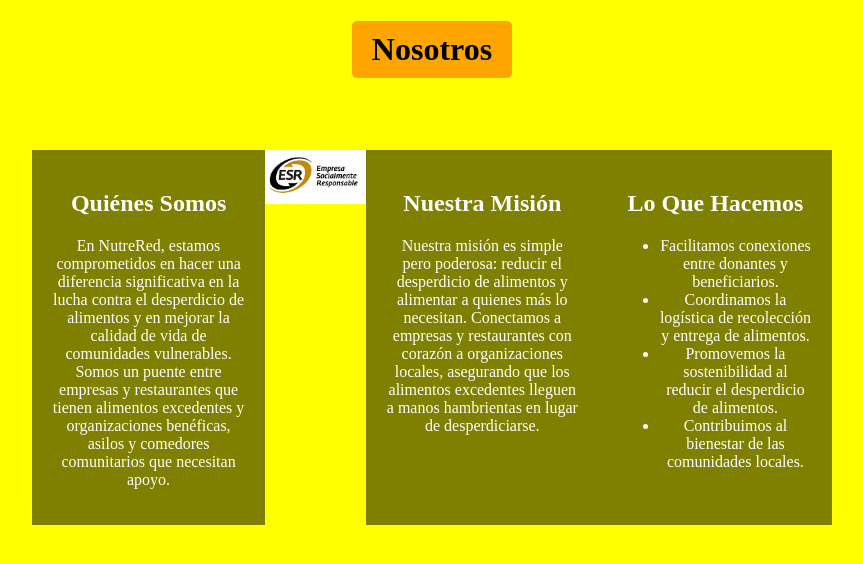
After one commit to SourSushi360/HackMTY2023, a Flask app: template templates/nosotros.html in a window 1280 px wide. The commit adds this page. Shown: the top 564 px of the page, without its empty margins (208-1071 px from the left). Run offline with Flask 3, Linux system fonts and the light colour scheme; the template is opened without the code that fills it, so the values that code supplies are empty.

Commit message:
resolved merge problem

```diff
--- /dev/null
+++ b/CSS/nosotros.css
@@ -0,0 +1,52 @@
+body {
+    text-align: center; /* Alinea el contenido al centro */
+    background-color: yellow; /* Color de fondo amarillo */
+    margin: 0; /* Elimina el margen predeterminado del cuerpo */
+    padding: 0; /* Elimina el espaciado predeterminado del cuerpo */
+}
+
+/* Estilos para el rectángulo naranja detrás del título */
+h1 {
+    background-color: orange; /* Color de fondo naranja para el título */
+    display: inline-block; /* Para que el fondo abarque solo el ancho del texto */
+    padding: 10px 20px; /* Espaciado interior alrededor del título */
+    border-radius: 5px; /* Borde redondeado del título */
+}
+
+/* Estilos para el fondo amarillo de las secciones de texto */
+.orange-background {
+    background-color: orange; /* Color de fondo naranja para la sección */
+    color: white; /* Color del texto en la sección */
+}
+
+.yellow-background {
+    background-color: yellow; /* Color de fondo amarillo para las secciones */
+}
+
+
+.content {
+    display: flex;
+    justify-content: space-between;
+    margin: 50px auto; /* Espacio vertical entre las secciones */
+    max-width: 800px; /* Ancho máximo para el contenido */
+}
+
+.section {
+    flex-basis: 48%; /* Ancho de las secciones de contenido */
+    padding: 20px;
+    background-color: rgba(0, 0, 0, 0.5); /* Color de fondo de las secciones */
+    color: white; /* Color del texto en las secciones */
+}
+
+img {
+    max-width: 100%; /* Ajusta el tamaño máximo de la imagen al ancho de la sección */
+}
+
+/* Estilos para centrar la imagen */
+.image-container {
+    text-align: center; /* Centra el contenido en el contenedor */
+}
+
+.center-image {
+    display: inline-block; /* Establece la imagen como bloque en línea */
+}
--- a/app.py
+++ b/app.py
@@ -1,7 +1,7 @@
 from flask import Flask, render_template, request
 import pandas as pd
 #import requests
-from aux_functions import guardar_nuevo_usuario, buscar_distancia
+from aux_functions import guardar_nuevo_usuario, buscar_distancia, generar_ID_beneficiario, generar_ID_empresa
 #from find_distance import find_distance
 
 api_key = '5b3ce3597851110001cf6248fd138393e27e4ca89fe9a03a1770f507'
@@ -37,6 +37,17 @@ def submit():
         #Actualiza la información de la base de datos
         guardar_nuevo_usuario(name, email, tipo, address, "test_usuarios.csv")
 
+        # Genera un id para el usuario
+        if tipo == 'D':
+            id = generar_ID_empresa(name, email, tipo, address)
+        elif tipo == 'C':
+            id = generar_ID_beneficiario(name, email, tipo, address)
+        else:
+            return "Tipo de usuario no válido."
+
+        # Busca los proveedores cercanos
+        buscar_distancia(address, distMax, df, api_key)
+
         return "Formato enviado correctamente."
 
 def mostrar_output():
--- /dev/null
+++ b/templates/nosotros.html
@@ -0,0 +1,33 @@
+<!DOCTYPE html>
+<html>
+<head>
+    <title>Nosotros</title>
+    <link rel="stylesheet" type="text/css" href="../CSS/nosotros.css"> <!-- Vincula el archivo CSS externo -->
+</head>
+<body>
+    <h1>Nosotros</h1>
+
+    <div class="content">
+        <div class="section">
+            <h2>Quiénes Somos</h2>
+            <p>En NutreRed, estamos comprometidos en hacer una diferencia significativa en la lucha contra el desperdicio de alimentos y en mejorar la calidad de vida de comunidades vulnerables. Somos un puente entre empresas y restaurantes que tienen alimentos excedentes y organizaciones benéficas, asilos y comedores comunitarios que necesitan apoyo.</p>
+        </div>
+        <div class="image">
+            <img src="ESR.png" alt="Empresa Socialmente Responsable" width=200>
+        </div>
+        <div class="section">
+            <h2>Nuestra Misión</h2>
+            <p>Nuestra misión es simple pero poderosa: reducir el desperdicio de alimentos y alimentar a quienes más lo necesitan. Conectamos a empresas y restaurantes con corazón a organizaciones locales, asegurando que los alimentos excedentes lleguen a manos hambrientas en lugar de desperdiciarse.</p>
+        </div>
+        <div class="section">
+            <h2>Lo Que Hacemos</h2>
+            <ul>
+                <li>Facilitamos conexiones entre donantes y beneficiarios.</li>
+                <li>Coordinamos la logística de recolección y entrega de alimentos.</li>
+                <li>Promovemos la sostenibilidad al reducir el desperdicio de alimentos.</li>
+                <li>Contribuimos al bienestar de las comunidades locales.</li>
+            </ul>
+        </div>
+    </div>
+</body>
+</html>
--- a/test_usuarios.csv
+++ b/test_usuarios.csv
@@ -1,8 +1,7 @@
-Name,Email,Type,Address,User_Type
-David Ortiz Cota,david@example.com,ESR,Ricardo Guiraldes 123,
-Maria Lopez,maria@example.com,ONG,123 Main Street,
-John Doe,john@example.com,ESR,456 Elm Avenue,
-Ana Martinez,ana@example.com,ONG,789 Oak Lane,
-Carlos Sanchez,carlos@example.com,ESR,101 Pine Road,
-Laura Rodriguez,laura@example.com,ONG,222 Birch Street,
-David,david@gmail.com,,Av. Calle,C
+Name,Email,User_Type,Address
+maria@example.com,Beneficiario,123 Main Street,
+john@example.com,Donador,456 Elm Avenue,
+ana@example.com,Beneficiario,789 Oak Lane,
+carlos@example.com,Donador,101 Pine Road,
+laura@example.com,Beneficiario,222 Birch Street,
+robert@mail.com,Donador,Su casa,
```
Also changed, not shown: CSS/aportar.css (added, +31 -0 lines), aux_functions.py (+20 -5 lines), templates/aportar.html (added, +18 -0 lines), templates/index.html (+43 -3 lines), templates/ESR.png (added), templates/me_interesa.html (added).
